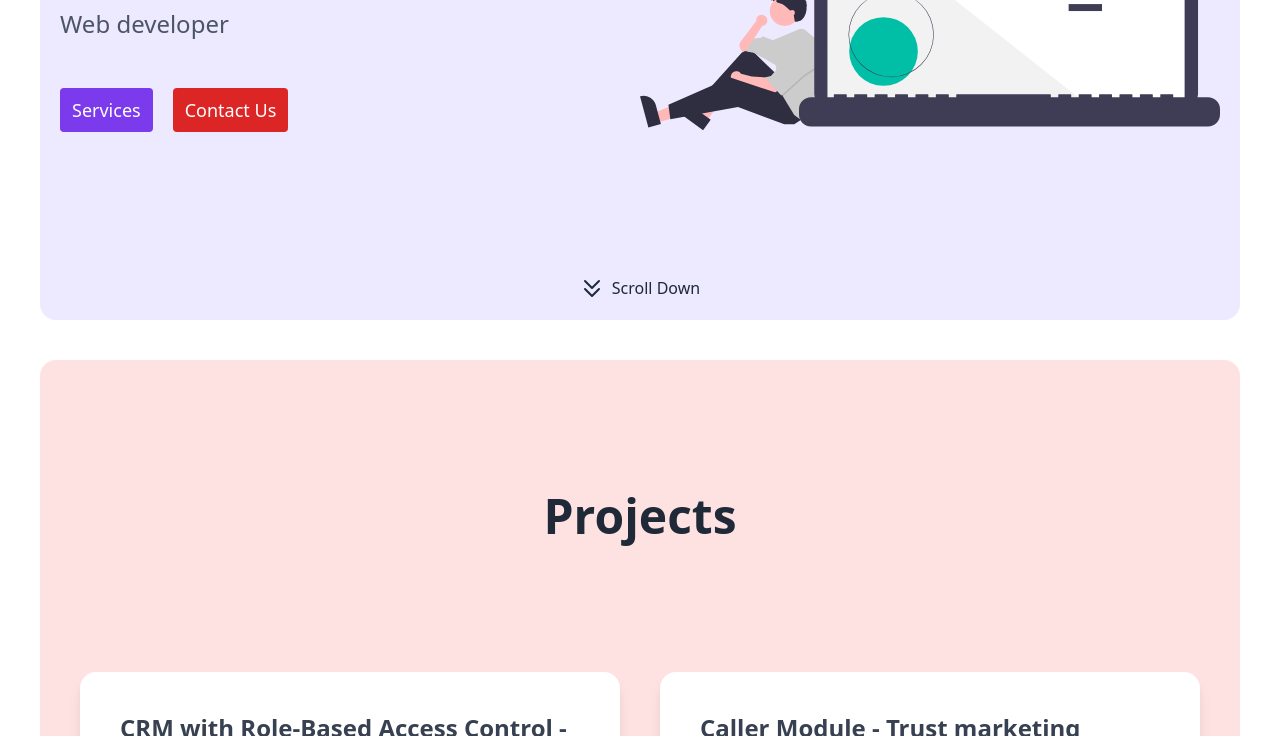
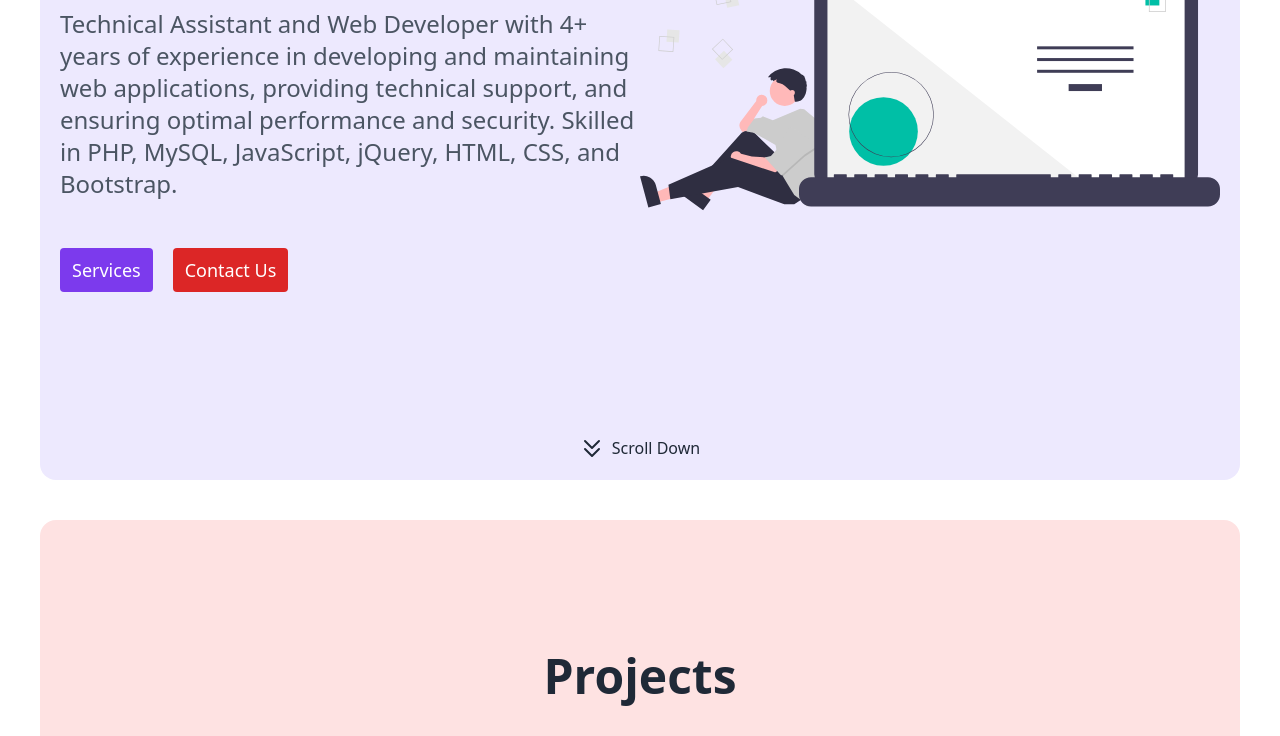
Before and after one commit to Parthasarathikannans/MyWebsite, a plain HTML site: page index.html in a window 1280 px wide. Shown: the part 364-1100 px from the top of the page. Drawn offline with nearby package versions, Linux system fonts and the light colour scheme.

Commit message:
description changed

```diff
--- a/index.html
+++ b/index.html
@@ -73,7 +73,7 @@
           </h2>
 
           <p class="text-center lg:text-left mt-4 lg:mt-8 text-2xl text-gray-600">
-            Web developer
+            Technical Assistant and Web Developer with 4+ years of experience in developing and maintaining web applications, providing technical support, and ensuring optimal performance and security. Skilled in PHP, MySQL, JavaScript, jQuery, HTML, CSS, and Bootstrap.
           </p>
           <div class="flex mt-12 justify-center lg:justify-start">
             <a class="rounded mr-5 text-lg bg-purple-600 text-white px-3 py-2" href="">Services</a>
```
